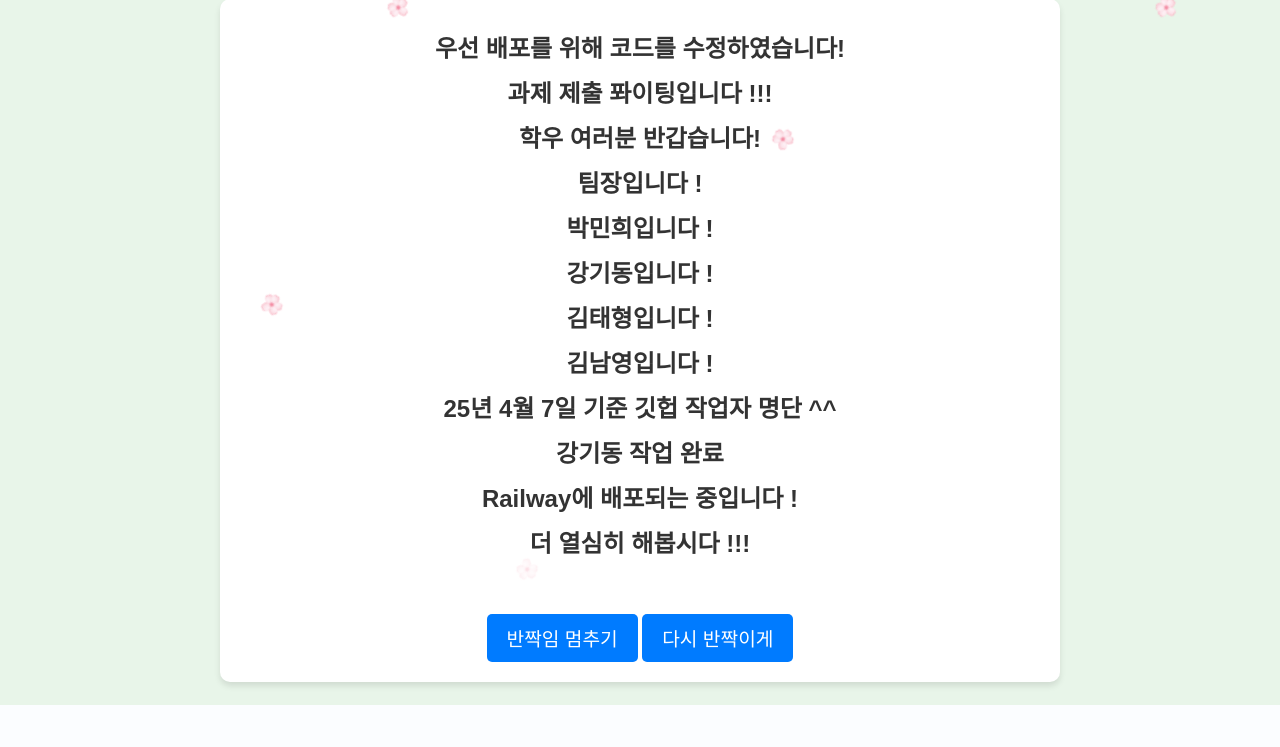
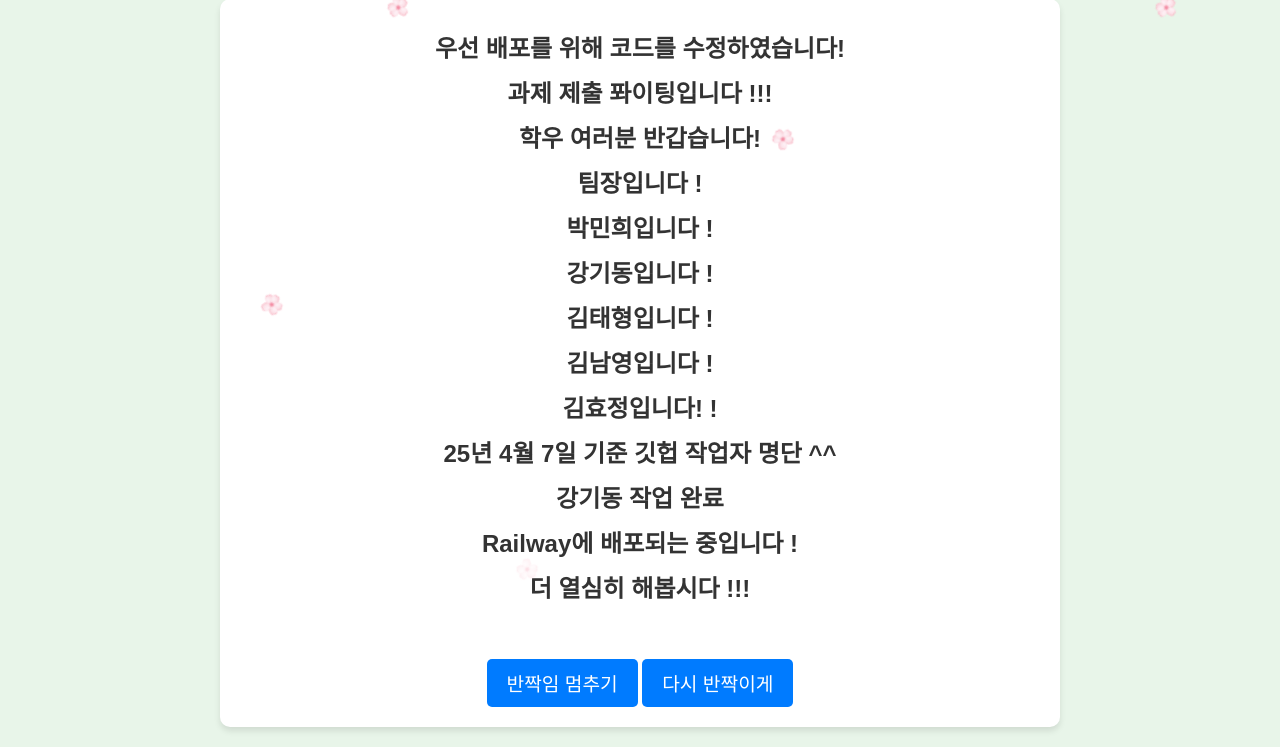
Before and after one commit to JiHunHeo/softwareContest, a Flask app: page / in a window 1280 px wide. Shown: the part 95-842 px from the top of the page. Before the commit the page ends 800 px from the top, so only its background shows below. Run offline with Flask 3, Linux system fonts and the light colour scheme.

Commit message:
third commit

```diff
--- a/main/templates/index.html
+++ b/main/templates/index.html
@@ -7,6 +7,7 @@
 <h2>강기동입니다 !</h2>
 <h2>김태형입니다 !</h2>
 <h2>김남영입니다 !</h2>
+<h2>김효정입니다! !</h2>
 <h2>25년 4월 7일 기준 깃헙 작업자 명단 ^^</h2>
 <h2>강기동 작업 완료</h2>
 <h2>Railway에 배포되는 중입니다 !</h2>
```
